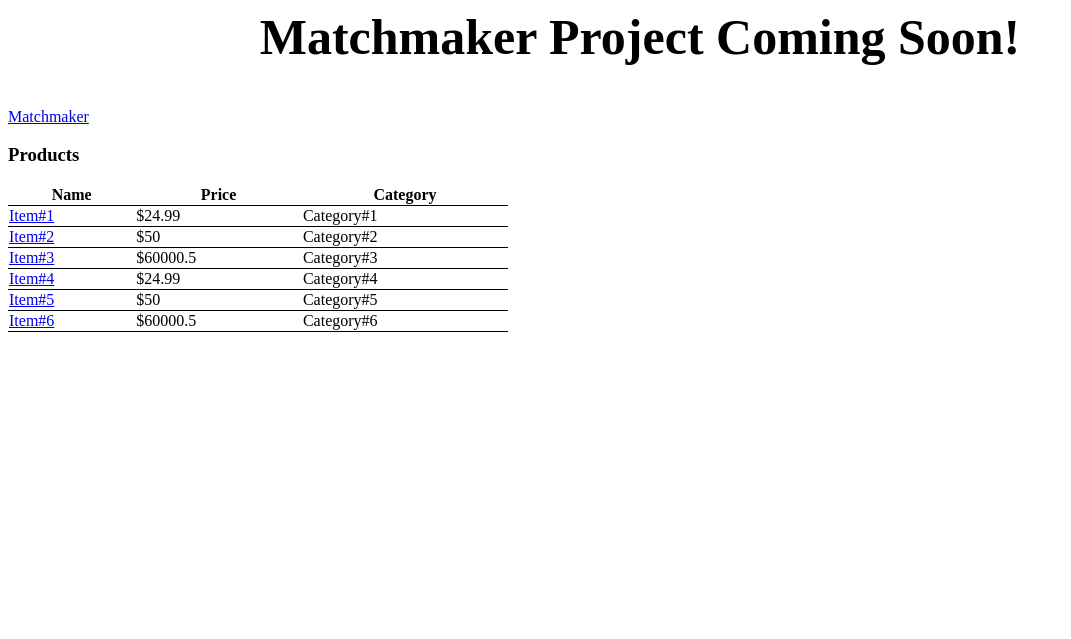
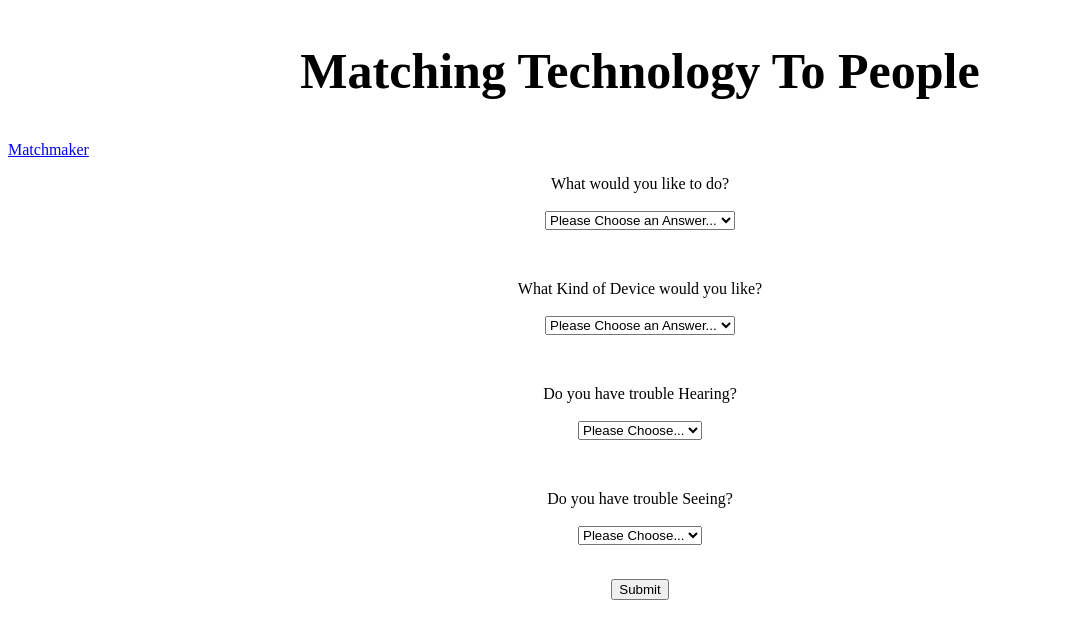
Before and after one commit to ClayGithub/TheMatchmaker, a PHP site: page / in a window 1280 px wide. Shown: the top 639 px of the page, without its empty margins (0-1071 px from the left). Run offline with PHP 8.4, Linux system fonts and the light colour scheme.

Commit message:
Finished Interface Files
Just need to link to the Database now and the rest of the work will be
cosmetic.

```diff
--- a/index.php
+++ b/index.php
@@ -1,3 +1,70 @@
+<!DOCTYPE html>
+<html>
+<head>
+
+<h2 style = 'text-align:center; font-size:50px;'>Matching Technology To People</h2>
+
+<p>
+	<a href='./index.php'>Matchmaker</a></p>
+
+<style>
+table, th, td {
+     border: 1px solid black;
+}
+</style>
+</head>
+<body>
+
+
+<form action='index.php' method='post' align="center">
+<p align="center">
+What would you like to do?<br><br>
+	<select name="question1">
+	<option value="">Please Choose an Answer...</option>
+	<option value="ans1">Entertainment</option>
+	<option value="ans2">Use Assisted Technology</option>
+	<option value="ans3">Communicate</option>
+	<option value="ans4">All of the Above</option>
+
+	</select>
+	</p><br>
+
+<p align="center">
+What Kind of Device would you like?<br><br>
+	<select name="question2">
+	<option value="">Please Choose an Answer...</option>
+	<option value="type1">Mobile Device: Android</option>
+	<option value="type2">Mobile Device: Apple</option>
+	<option value="type3">Medical Devices</option>
+	<option value="type4">No Preference</option>
+
+
+	</select>
+	</p><br>
+
+	<p align="center">
+Do you have trouble Hearing?<br><br>
+
+	<select name="question3">
+	<option value="">Please Choose...</option>
+	<option value="hearYes">Yes</option>
+	<option value="hearNo">No</option>
+	</select>
+	</p><br>
+
+	<p align="center">
+Do you have trouble Seeing?<br><br>
+
+	<select name="question4">
+	<option value="">Please Choose...</option>
+	<option value="seeYes">Yes</option>
+	<option value="seeNo">No</option>
+	</select>
+	</p><br>
+
+<input type='submit' value='Submit' name='go' />
+</form>
+
 <?php
 
 session_start();
@@ -12,115 +79,51 @@ File to view products
 
 */
 
+if(isset($_POST['go'])){
 
-error_reporting(E_ALL ^ E_NOTICE);
-// Create connection
-$con=mysqli_connect("","root","password","mydb");
+	if($_POST['question1'] != "")
+	{
+		$question1 = $_POST['question1'];
+		$_SESSION['question1'] = $question1;
+		header("Location: ./results.php");
+	}
+	else{
+		header("Location: ./index.php");
+	}
 
-// Check connection
-if (mysqli_connect_errno()) {
-  echo "Failed to connect to MySQL: " . mysqli_connect_error();
+
+	if($_POST['question2'] != "")
+	{
+		$question2 = $_POST['question2'];
+		$_SESSION['question2'] = $question2;
+	}
+	else{
+		header("Location: ./index.php");
+	}
+	if($_POST['question3'] != "")
+	{
+		$question3 = $_POST['question3'];
+		$_SESSION['question3'] = $question3;
+	}
+	else{
+		header("Location: ./index.php");
+	}
+	if($_POST['question4'] != "")
+	{
+	$question4 = $_POST['question4'];
+	$_SESSION['question4'] = $question4;
+	}
+	else{
+		header("Location: ./index.php");
+	}
+
+
 }
 
 
-//Product information
-//Will Be replaced with database information
-
-$products = array(
-	1 => array(
-	'name' => 'Item#1',
-	'price' => 24.99,
-	'category' => 'Category#1',
-	'description' => 'Description 1'
-	),
-	2 => array(
-	'name' => 'Item#2',
-	'price' => 50.00,
-	'category' => 'Category#2',
-	'description' => 'Description 2'
-	),
-	3 => array(
-	'name' => 'Item#3',
-	'price' => 60000.50,
-	'category' => 'Category#3',
-	'description' => 'Description 3'
-	),
-	4 => array(
-	'name' => 'Item#4',
-	'price' => 24.99,
-	'category' => 'Category#4',
-	'description' => 'Description 4'
-	),
-	5 => array(
-	'name' => 'Item#5',
-	'price' => 50.00,
-	'category' => 'Category#5',
-	'description' => 'Description 5'
-	),
-	6 => array(
-	'name' => 'Item#6',
-	'price' => 60000.50,
-	'category' => 'Category#6',
-	'description' => 'Description 6'
-	)
+else{
 
 
-);
-
-
-
-echo "<h2 style = 'text-align:center; font-size:50px;'>Matchmaker Project Coming Soon!</h2>";
-
-
-if(isset($_GET['view_product'])) {
-	$product_id = $_GET['view_product'];
-	//View Individual product
-
-	//Displays site links
-	echo "<p>
-	<a href='./index.php'>Matchmaker</a> &gt; <a href='./index.php'>" .
-	$products[$product_id]['name'] . "</a></p>";
-
-
-	//Display products
-	echo "<p>
-		<span style='font-weight:bold;'>" . $products[$product_id]['name'] . "</span><br />
-		<span>$" . $products[$product_id]['price'] . "</span><br />
-		<span>" . $products[$product_id]['category'] . "</span><br />
-		<span>" . $products[$product_id]['description'] . "</span>
-
-	</p>";
-
-
-
-}
-else{
-
-//
-	echo "<p>
-	<a href='./index.php'>Matchmaker</a></p>";
-
-	echo "<h3>Products</h3>";
-
-	echo "<table style='width:500px;' cellspacing='0'>";
-	echo "<tr style='border-bottom:1px solid #000000;'>
-		<th style='border-bottom:1px solid #000000;'>Name</th>
-		<th style='border-bottom:1px solid #000000;'>Price</th>
-		<th style='border-bottom:1px solid #000000;'>Category</th>
-	</tr>";
-
-	//Loop for displaying products
-
-	foreach($products as $id => $product) {
-		echo "<tr>
-			<td style='border-bottom:1px solid #000000;'><a href='./index.php?view_product=$id'>" . $product['name'] . "</a></td>
-			<td style='border-bottom:1px solid #000000;'>$" . $product['price'] . "</td>
-			<td style='border-bottom:1px solid #000000;'>" . $product['category'] . "</td>
-		</tr>";
-
-
-	}
-	echo "</table>";
 
 }
 
@@ -128,4 +131,15 @@ else{
 
 
 
+
+
+
+
+
 ?>
+
+
+
+
+</body>
+</html>
```
Also changed, not shown: results.php (added, +240 -0 lines).
